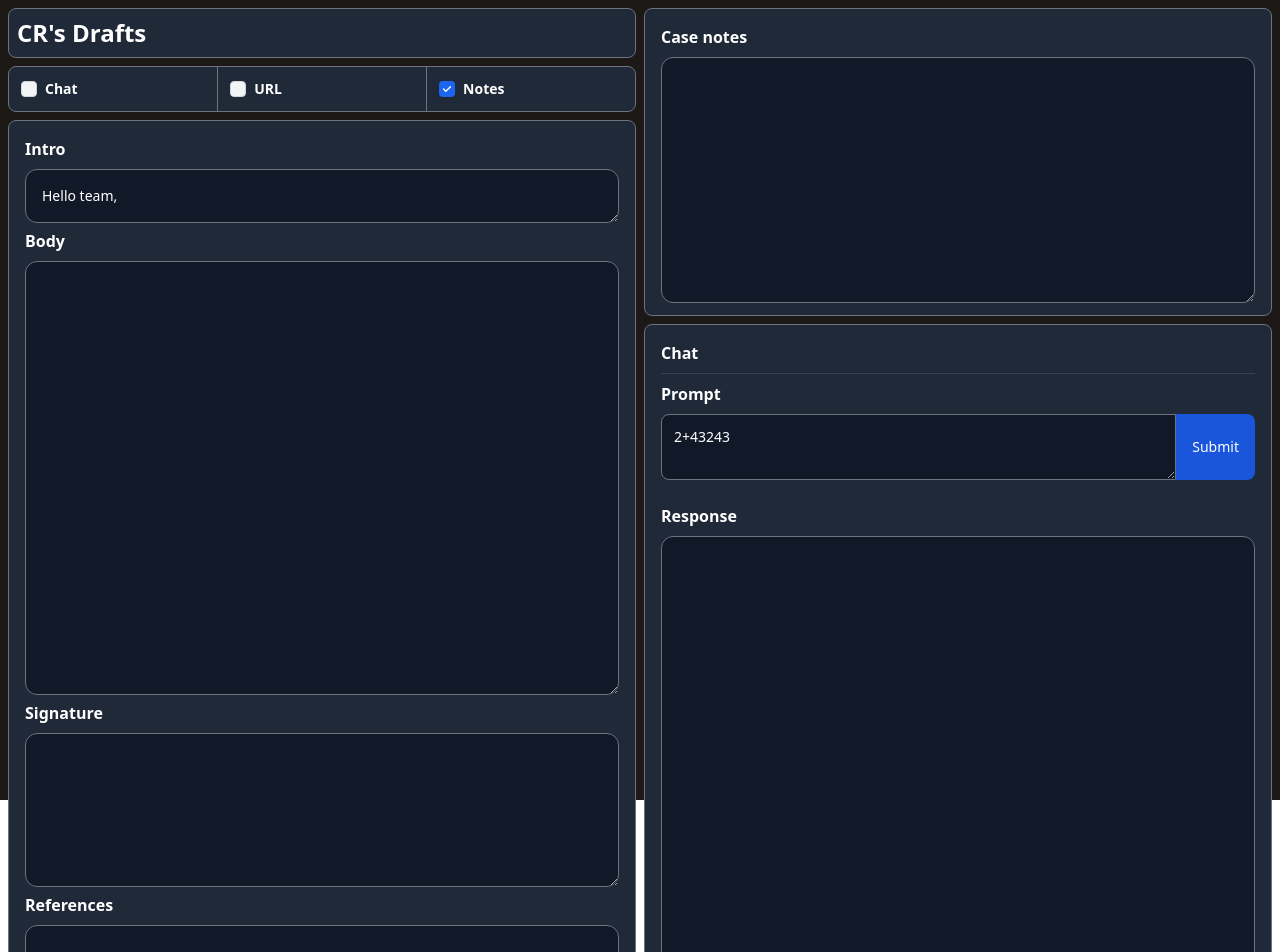
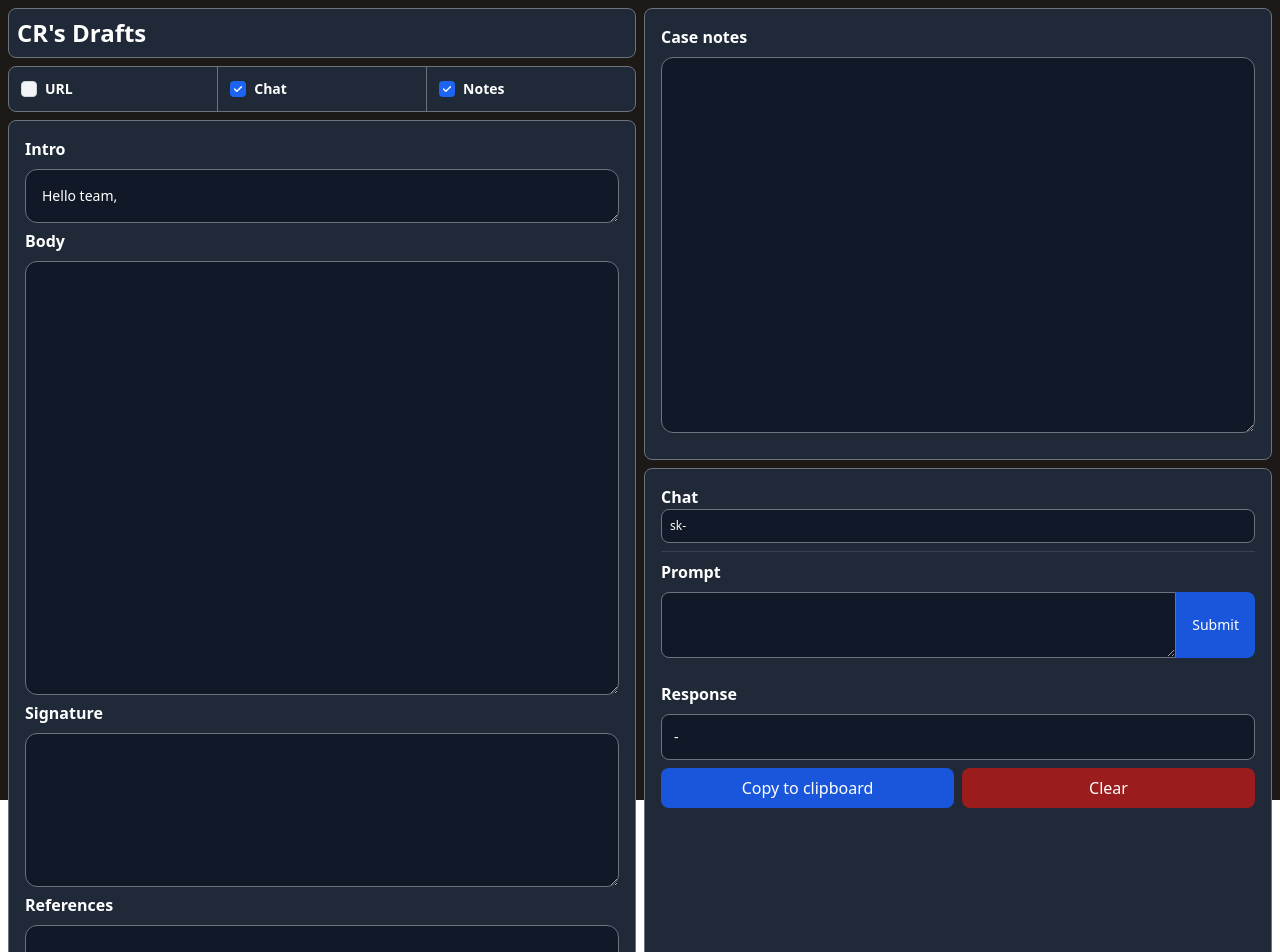
Before and after one commit to SanchezPepe/canner-drafts, a Nuxt app: page /1 in a window 1280 px wide. Shown: the top 952 px of the page. Built offline with nearby package versions, Linux system fonts and the light colour scheme.

Commit message:
open ai api consuption wai and loading animation

```diff
--- a/components/main.vue
+++ b/components/main.vue
@@ -69,7 +69,7 @@
         ></TextArea>
 
         <!-- Buttons -->
-        <div class="grid grid-cols-2 gap-2 m-4">
+        <div class="grid grid-cols-2 gap-2 mt-2">
           <button
             @click="copyToClipboard"
             class="inline-flex items-center p-2 font-medium justify-center text-white bg-blue-700 rounded-lg focus:ring-4 focus:ring-blue-200 hover:bg-blue-800"
@@ -102,8 +102,23 @@
       </div>
 
       <!-- Chat -->
-      <div class="border border-gray-500 rounded-lg bg-gray-800 text-white p-4">
-        <label for="header" class="font-bold"> Chat </label>
+      <div
+        v-if="checkboxes[1].checked"
+        class="border border-gray-500 rounded-lg bg-gray-800 text-white p-4"
+      >
+        <label for="header" class="font-bold mb-2"> Chat </label>
+        <div class="flex flex-row space-x-2 items-center">
+          <input
+            type="text"
+            id="small-input"
+            v-model="key"
+            class="w-full p-2 text-xs text-white border border-gray-500 rounded-lg bg-gray-900 focus:ring-blue-500 focus:border-blue-500"
+          />
+
+          <div v-if="loading" class="flex flex-col items-center">
+            <div class="loading-spinner"></div>
+          </div>
+        </div>
 
         <hr class="h-px my-2 bg-gray-700 border-0" />
 
@@ -129,17 +144,32 @@
         <br />
 
         <!-- Response -->
-        <TextArea
-          @emitData="(data) => (response = data)"
-          label="Response"
-          :rows="20"
-          :disabled="true"
-          :text="response"
-        ></TextArea>
+        <label for="header" class="font-bold"> Response </label>
+        <p
+          class="w-full mt-2 p-3 text-sm text-white border border-gray-500 rounded-lg bg-gray-900 focus:ring-blue-500 focus:border-blue-500"
+        >
+          {{ response.text }}
+        </p>
+
+        <!-- copy to clipboard button -->
+        <div class="grid grid-cols-2 gap-2 mt-2">
+          <button
+            @click="copyChatToClipboard"
+            class="inline-flex items-center p-2 font-medium justify-center text-white bg-blue-700 rounded-lg focus:ring-4 focus:ring-blue-200 hover:bg-blue-800"
+          >
+            Copy to clipboard
+          </button>
+          <button
+            @click="clearChat"
+            class="inline-flex items-center p-2 font-medium justify-center text-white bg-red-800 rounded-lg focus:ring-4 focus:ring-red-200 hover:bg-red-800"
+          >
+            Clear
+          </button>
+        </div>
       </div>
 
       <!-- Browser -->
-      <div v-if="checkboxes[1].checked">
+      <div v-if="checkboxes[0].checked">
         <div class="flex">
           <input
             class="w-full p-3 text-sm text-white border border-gray-500 rounded-tl-lg bg-gray-900 focus:ring-blue-500 focus:border-blue-500"
@@ -165,8 +195,8 @@ export default {
   setup() {
     const state = reactive({
       checkboxes: [
-        { value: "chat", label: "Chat", checked: false },
         { value: "url", label: "URL", checked: false },
+        { value: "chat", label: "Chat", checked: true },
         { value: "notes", label: "Notes", checked: true },
       ],
       url: "https://example.com",
@@ -176,29 +206,39 @@ export default {
       body: "",
       notes: "",
       header: "Hello team,",
-      prompt: "2+43243",
-      response: "",
-      key: "Bearer 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",
+      prompt: "",
+      response: {
+        text: "-",
+      },
+      key: "sk-",
+      loading: false,
     });
 
     async function fetchGpt3Response() {
-      const { post } = useFetch("/api/chat");
-
-      try {
-        const res = await post({
-          prompt: prompt.value,
+      state.loading = true;
+      await useFetch("https://api.openai.com/v1/completions", {
+        method: "POST",
+        headers: {
+          "Content-Type": "application/json",
+          Authorization: `Bearer ${state.key}`,
+        },
+        body: {
+          model: "text-davinci-003",
+          prompt: state.prompt,
+          max_tokens: 160,
+        },
+      })
+        .then((response) => {
+          state.response = response.data._rawValue.choices[0];
+          // remove line breaks
+          state.response.text = state.response.text.replace(
+            /(\r\n|\n|\r)/gm,
+            ""
+          );
+        })
+        .finally(() => {
+          state.loading = false;
         });
-
-        console.log(",fs,", res);
-
-        if (res.ok) {
-          response.value = res.data.choices[0].text;
-        } else {
-          console.error("Error:", res.error);
-        }
-      } catch (err) {
-        console.error(err);
-      }
     }
 
     function clear() {
@@ -208,6 +248,11 @@ export default {
       state.references = "";
       state.body = "";
       state.header = "";
+    }
+
+    function clearChat() {
+      state.prompt = "";
+      state.response.text = "-";
     }
 
     function copyToClipboard() {
@@ -220,14 +265,42 @@ export default {
       }
     }
 
+    function copyChatToClipboard() {
+      try {
+        navigator.clipboard.writeText(this.response.text);
+      } catch (error) {
+        console.error("Failed to copy text: ", error);
+      }
+    }
+
     return {
       ...toRefs(state),
       copyToClipboard,
+      copyChatToClipboard,
       clear,
+      clearChat,
       fetchGpt3Response,
     };
   },
 };
 </script>
 
-<style lang="scss" scoped></style>
+<style scoped>
+.loading-spinner {
+  border: 4px solid #f3f3f3;
+  border-top: 4px solid #3498db;
+  border-radius: 50%;
+  width: 25px;
+  height: 25px;
+  animation: spin 1s linear infinite;
+}
+
+@keyframes spin {
+  0% {
+    transform: rotate(0deg);
+  }
+  100% {
+    transform: rotate(360deg);
+  }
+}
+</style>
```
